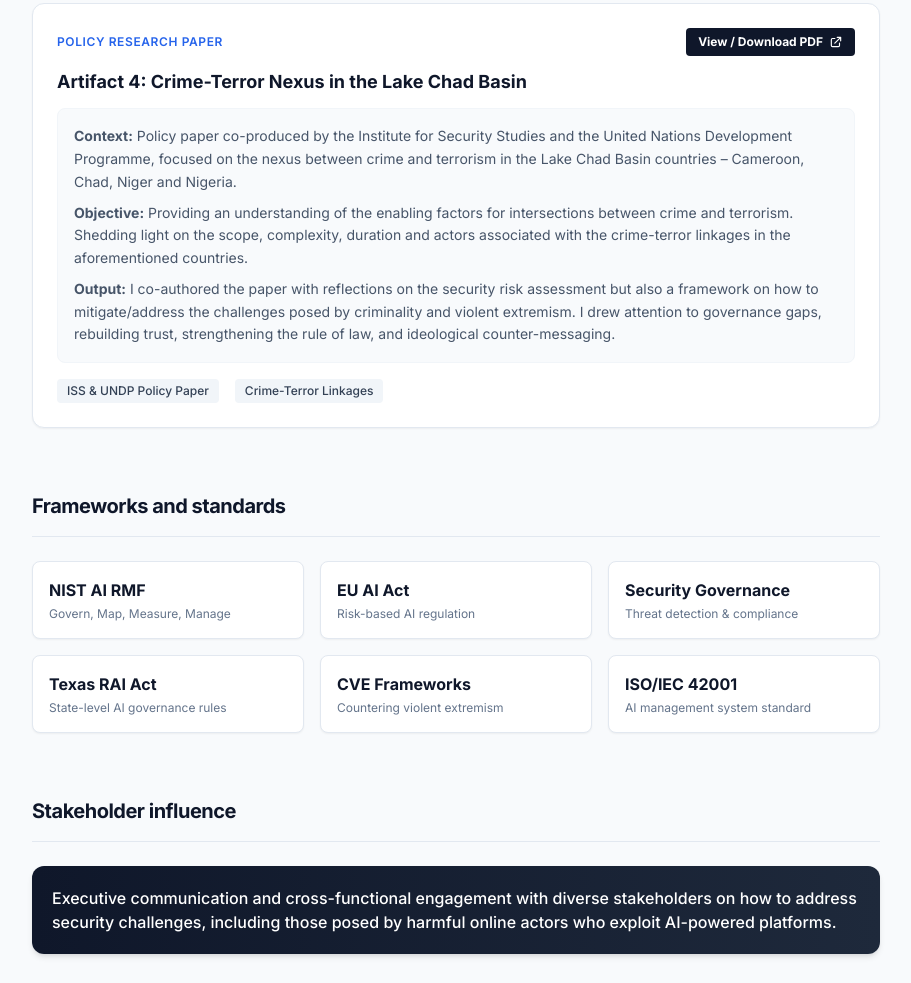
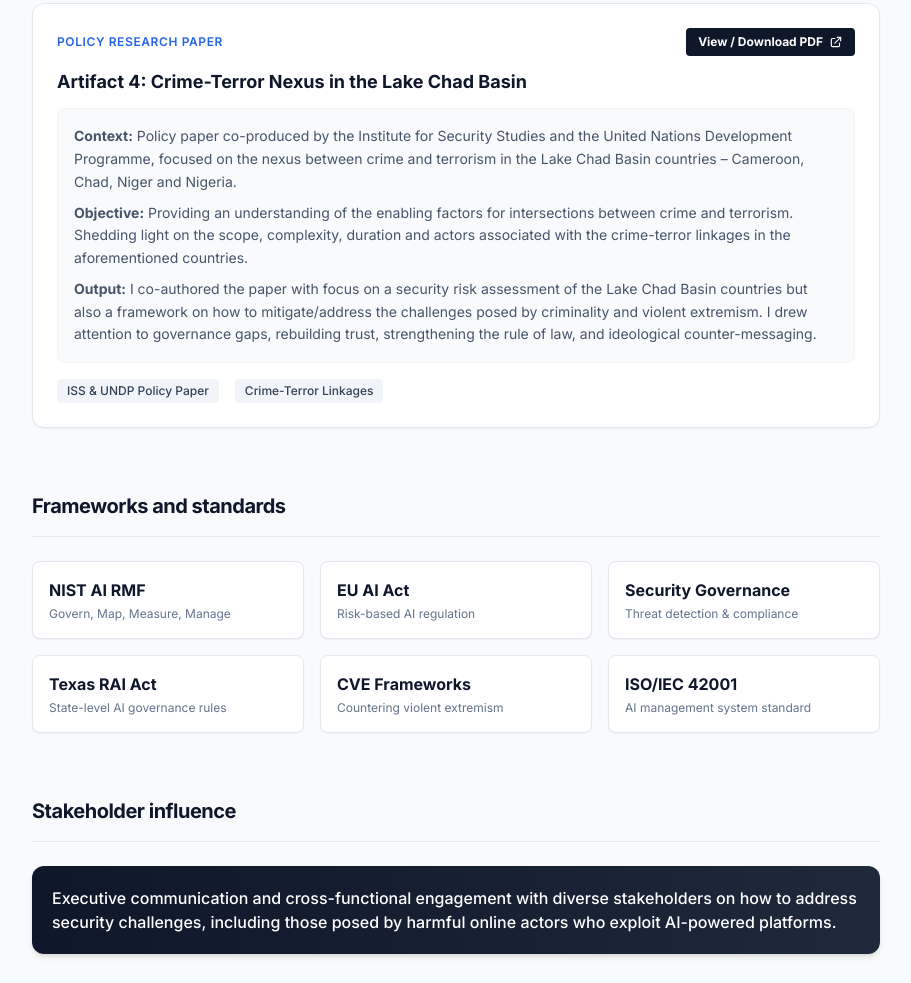
Before and after one commit to AkinolaOlojoPhD/Akinola-Olojo-Ph.D., a plain HTML site: page index.html in a window 1280 px wide. Shown: the part 2632-3615 px from the top of the page, without its empty margins (184-1095 px from the left). Drawn offline with nearby package versions, Linux system fonts and the light colour scheme.

Commit message:
Update output description in index.html
Revised the output description to emphasize the focus on security risk assessment.

```diff
--- a/index.html
+++ b/index.html
@@ -194,7 +194,7 @@
                     <div class="space-y-2 text-sm text-slate-600 mb-4 leading-relaxed bg-slate-50 p-4 rounded-lg border border-slate-100">
                         <p><b>Context:</b> Policy paper co-produced by the Institute for Security Studies and the United Nations Development Programme, focused on the nexus between crime and terrorism in the Lake Chad Basin countries – Cameroon, Chad, Niger and Nigeria.</p>
                         <p><b>Objective:</b> Providing an understanding of the enabling factors for intersections between crime and terrorism. Shedding light on the scope, complexity, duration and actors associated with the crime-terror linkages in the aforementioned countries.</p>
-                        <p><b>Output:</b> I co-authored the paper with reflections on the security risk assessment but also a framework on how to mitigate/address the challenges posed by criminality and violent extremism. I drew attention to governance gaps, rebuilding trust, strengthening the rule of law, and ideological counter-messaging.</p>
+                        <p><b>Output:</b> I co-authored the paper with focus on a security risk assessment of the Lake Chad Basin countries but also a framework on how to mitigate/address the challenges posed by criminality and violent extremism. I drew attention to governance gaps, rebuilding trust, strengthening the rule of law, and ideological counter-messaging.</p>
                     </div>
 
                     <div class="flex items-center space-x-4 text-xs font-medium text-slate-700">
```
